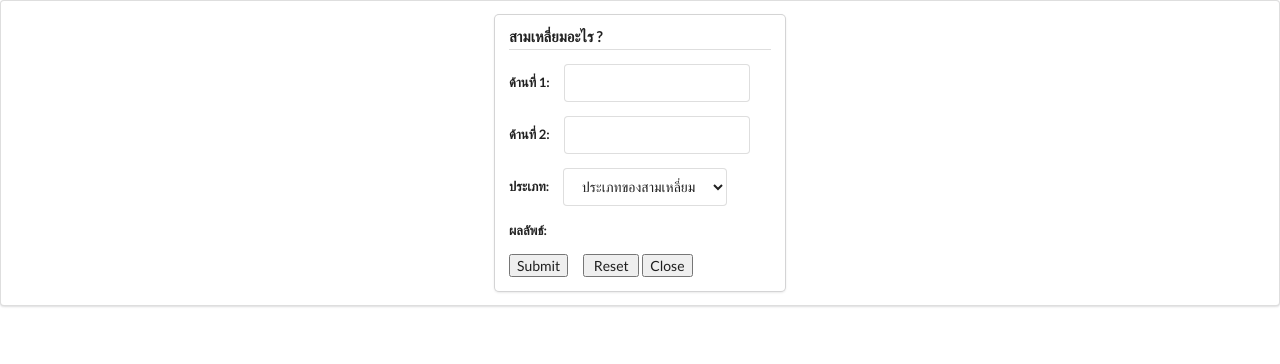
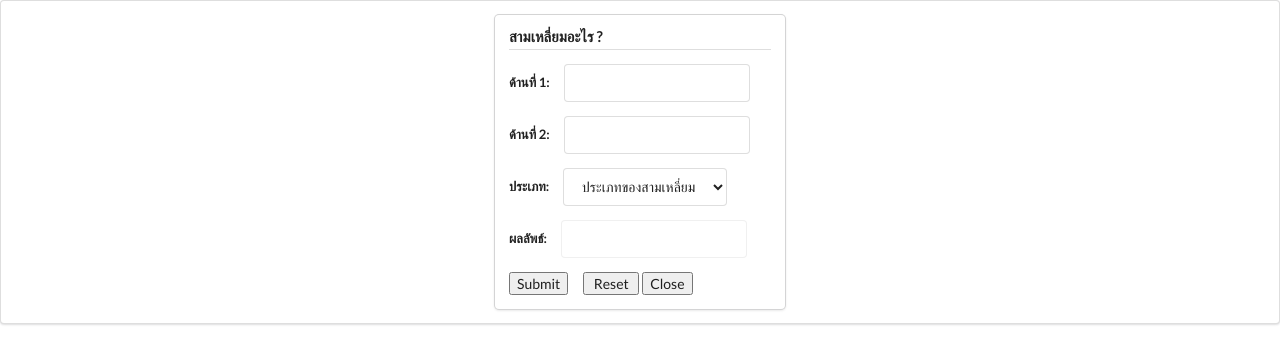
Before and after one commit to Peelz/The-Triangle, a plain HTML site: page index.html in a window 1280 px wide. Both pictures are taken after a click on the button "Submit". Drawn offline with nearby package versions, Linux system fonts and the light colour scheme.

Commit message:
Update display result

```diff
--- a/index.html
+++ b/index.html
@@ -29,6 +29,7 @@
                     </div>
                     <div class="inline field">
                         <label for="resultText"> ผลลัพธ์: </label>
+                        <input id="displayResult" type="text" disabled>
 
                     </div>
                     <div class="inline field">
@@ -71,12 +72,8 @@
         }
 
         function displayResult( result) {
-            $('#displayResult').val(results);
+            $('#displayResult').val(result);
         };
-
-
-
-
 
         function result(){
             var resultText ="" ;
@@ -86,15 +83,10 @@
             var side1 = $('#side1').val() ;
             var side2 = $('#side2').val() ;
             var type = $('#triType').val() ;
-
-            console.log(type);
-
+            // console.log(type);
+            displayResult(type);
             $("#resultText").val(resultText);
-
             var sides  = [side1,side2];
-
-
-
         }
 
     </script>
```
